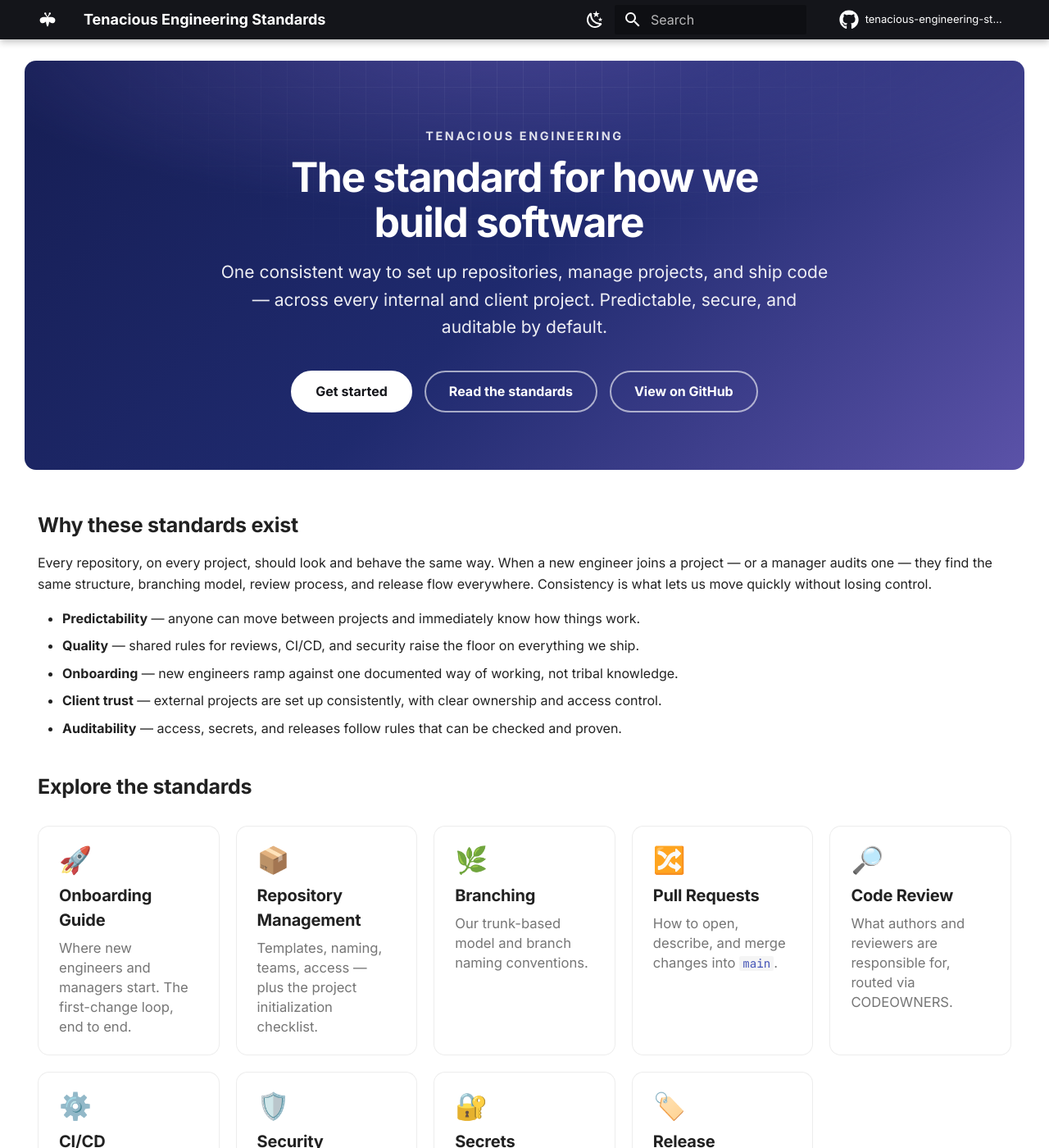
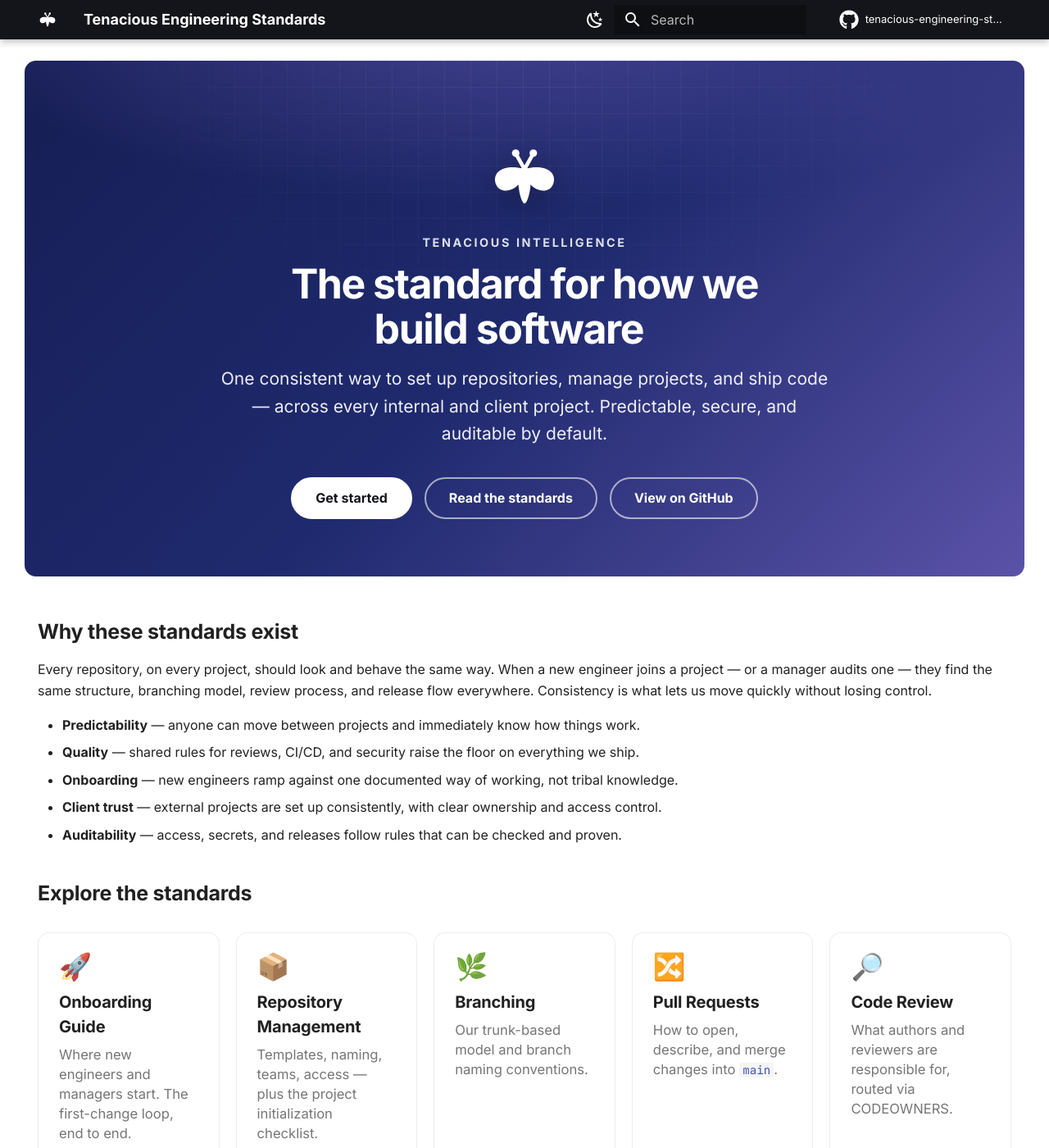
Before and after one commit to NuryeNigusMekonen/tenacious-engineering-standards, an MkDocs documentation site: the page built from docs/index.md, in a window 1280 px wide and 1400 px high. Shown: the whole window at 82% size. Built offline with MkDocs 1.6.1 and Material for MkDocs 9.7.7, drawn with Linux system fonts in a browser that asks for light colours; comment, search, counter and statistics services are not loaded.

Commit message:
Show Tenacious firefly logo prominently in homepage hero

```diff
--- a/docs/assets/extra.css
+++ b/docs/assets/extra.css
@@ -48,6 +48,14 @@
   pointer-events: none;
 }
 .ten-hero > * { position: relative; z-index: 1; }
+
+.ten-hero-logo {
+  display: block;
+  width: 92px;
+  height: 92px;
+  margin: 0 auto 1.1rem;
+  filter: drop-shadow(0 6px 16px rgba(0, 0, 0, 0.25));
+}
 
 .ten-hero .ten-eyebrow {
   text-transform: uppercase;
--- a/docs/index.md
+++ b/docs/index.md
@@ -5,7 +5,8 @@ hide:
 ---
 
 <div class="ten-hero" markdown="1">
-  <p class="ten-eyebrow">Tenacious Engineering</p>
+  <img class="ten-hero-logo" src="assets/logo.svg" alt="Tenacious Intelligence logo" width="92" height="92">
+  <p class="ten-eyebrow">Tenacious Intelligence</p>
   <h1>The standard for how we build software</h1>
   <p class="ten-sub">
     One consistent way to set up repositories, manage projects, and ship code —
```
